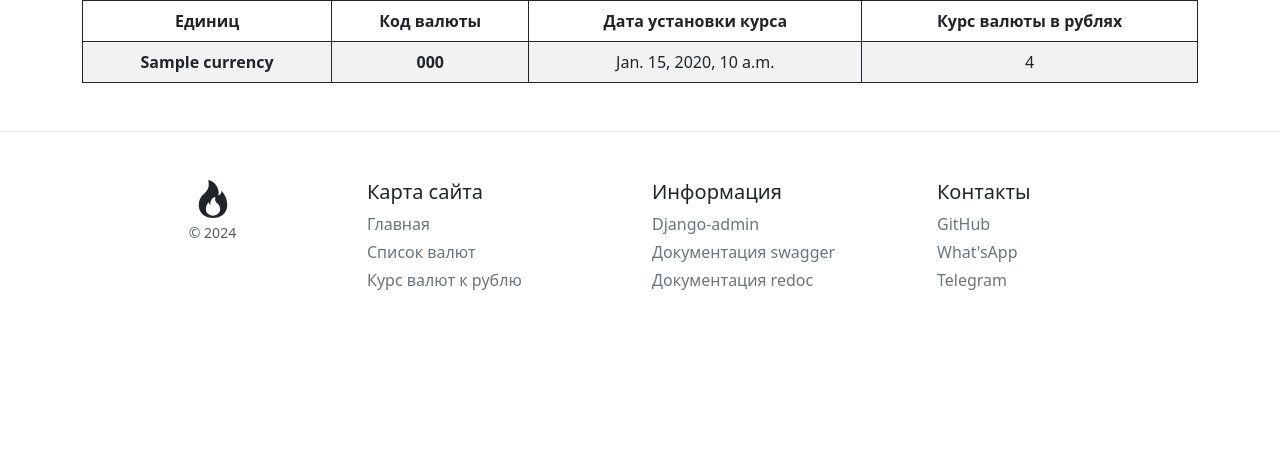
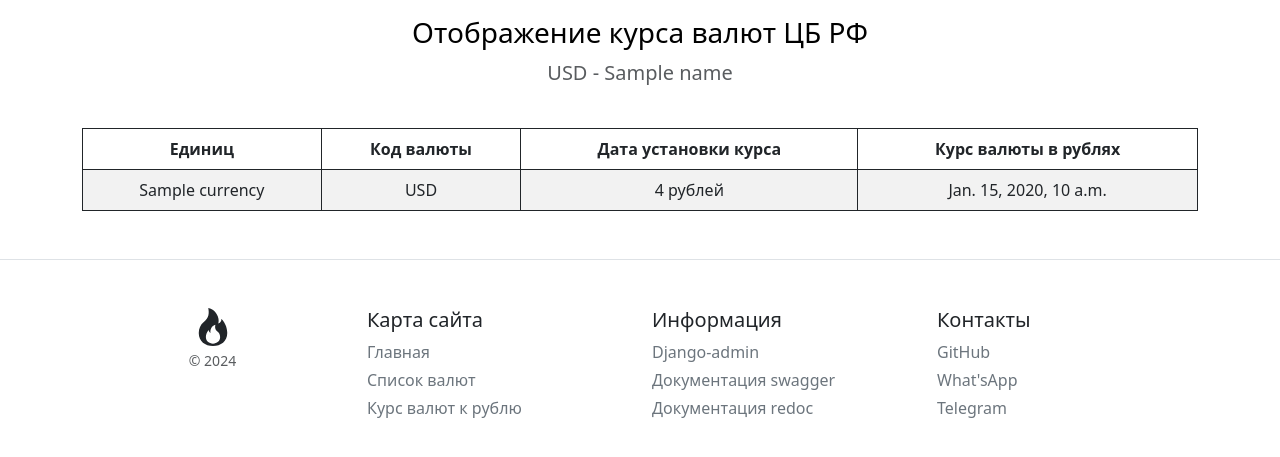
Before and after one commit to Bonyfacci/currency_rate_django, a Django app: template rate/templates/rate/currencyrate_detail.html in a window 1280 px wide. Shown: the part 123-580 px from the top of the page. Run offline with Django 5.2, Linux system fonts and the light colour scheme; the template is opened without the code that fills it: most values are stand-ins (such as "Sample title", 1, 10 or a date in 2020); some libraries are stand-ins or nearby versions.

Commit message:
Frontend fix views & templates

```diff
--- a/rate/models.py
+++ b/rate/models.py
@@ -38,4 +38,4 @@ class CurrencyRate(models.Model):
     class Meta:
         verbose_name = 'Курс валюты'
         verbose_name_plural = 'Курсы валют'
-        ordering = ('date',)
+        ordering = ('-date',)
--- a/rate/templates/rate/currency_list.html
+++ b/rate/templates/rate/currency_list.html
@@ -34,7 +34,7 @@
                         <div class="btn-group">
                             {% if object %}
                                 <a class="btn btn-sm btn-info"
-                                   href="{# url 'rate:currency-rate-detail' object.pk #}">
+                                   href="{% url 'rate:currency-rate-detail' object.pk %}">
                                     Посмотреть курс
                                 </a>
                             {% else %}
--- a/rate/templates/rate/currencyrate_detail.html
+++ b/rate/templates/rate/currencyrate_detail.html
@@ -4,7 +4,14 @@
 
 
 {% block content %}
-
+<section class="container">
+    <div class="pricing-header p-3 pb-md-4 mx-auto text-center">
+        <h3 class="fw-normal text-body-emphasis">Отображение курса валют ЦБ РФ</h3>
+        <p class="fs-5 text-body-secondary">
+            {{ currency }} - {{ name }}
+        </p>
+    </div>
+</section>
 <section class="container">
     <div class="col-auto">
         <table class="table table-bordered border-dark table-striped table-hover">
@@ -21,18 +28,18 @@
                 <tbody>
                 {% for object in object_list %}
                     <tr>
-                        <th class="text-center" scope="row">{{ object.currency.nominal }}</th>
-                        <th class="text-center" scope="row">{{ object.currency.charcode }}</th>
+                        <td class="text-center" scope="row">{{ object.currency.nominal }}</td>
+                        <td class="text-center" scope="row">{{ object.currency }}</td>
+                        <td class="text-center" scope="row">{{ object.rate }} рублей</td>
                         <td class="text-center" scope="row">{{ object.date }}</td>
-                        <td class="text-center" scope="row">{{ object.rate }}</td>
                     </tr>
                 {% endfor %}
                 </tbody>
             {% else %}
                 <tbody>
                     <tr>
-                        <th class="text-center" scope="row">-</th>
-                        <th class="text-center" scope="row">-</th>
+                        <td class="text-center" scope="row">-</td>
+                        <td class="text-center" scope="row">-</td>
                         <td class="text-center" scope="row">-</td>
                         <td class="text-center" scope="row">-</td>
                     </tr>
--- a/rate/urls.py
+++ b/rate/urls.py
@@ -10,7 +10,7 @@ urlpatterns = [
     path('', home, name='home'),
     path('currency-list/', CurrencyListView.as_view(), name='currency-list'),
     path('currency-rates-list/', CurrencyRateListView.as_view(), name='currency-rate-list'),
-    path('currency-rates/<int:pk>/', CurrencyRateDetailView.as_view(), name='currency-rate-detail'),
+    path('currency-rates/<int:currency_id>/', CurrencyRateDetailView.as_view(), name='currency-rate-detail'),
 
     path('currency/', CurrencyListAPIView.as_view(), name='currency_list'),
     path('currency_rates/', CurrencyRateListAPIView.as_view(), name='currency_rate_list'),
```
Also changed, not shown: rate/templates/rate/currencyrate_list.html (+8 -16 lines), rate/views.py (+24 -3 lines).
